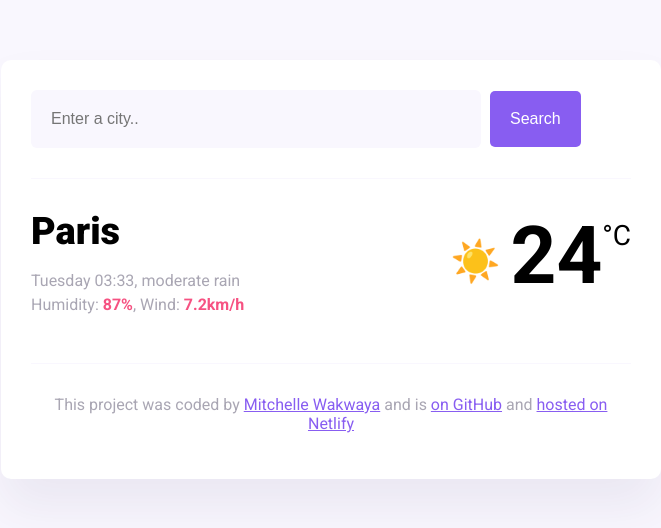
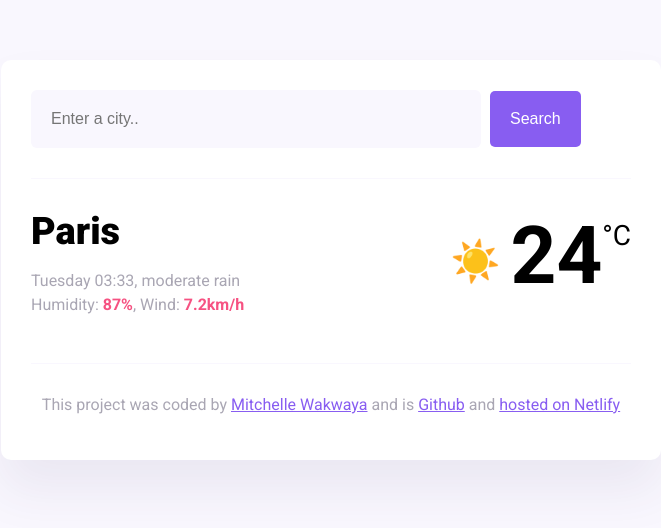
Before and after one commit to Mitch3lle/weather-app-demo, a plain HTML site: page index.html in a window 1280 px wide. Shown: the whole page, without its empty margins (309-970 px from the left). Drawn offline with nearby package versions, Linux system fonts and the light colour scheme.

Commit message:
added github link

```diff
--- a/index.html
+++ b/index.html
@@ -48,7 +48,7 @@
         <p>
           This project was coded by
           <a href="#" target="_blank">Mitchelle Wakwaya</a> and is
-          <a href="#" target="_blank"> on GitHub</a> and
+          <a href="https://github.com/" target="_blank"> Github</a> and
           <a href="#" target="_blank">hosted on Netlify</a>
         </p>
       </footer>
```
